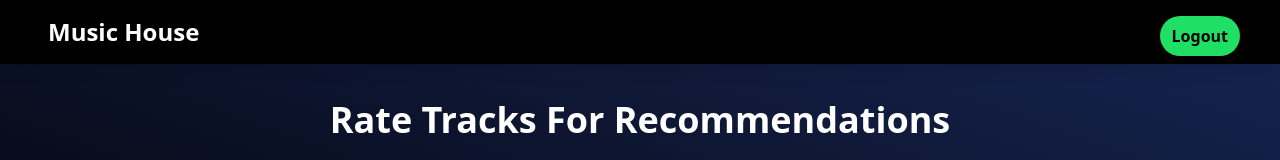
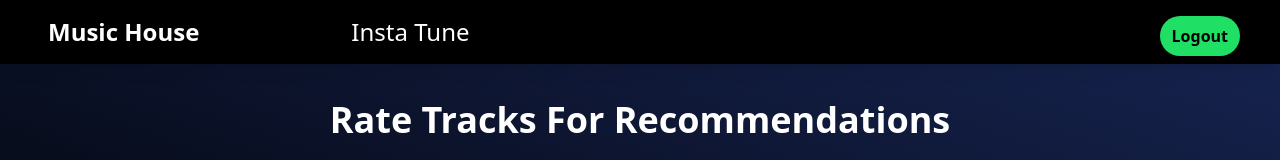
Before and after one commit to OsamaAtiq12/Music-Store, a Next.js app: page /selection in a window 1280 px wide. Shown: the top 160 px of the page. Built offline with nearby package versions, Linux system fonts and the light colour scheme; no server answers.

Commit message:
Refactor Navbar component to add Insta Tune link

```diff
--- a/src/components/ui/Navbar.tsx
+++ b/src/components/ui/Navbar.tsx
@@ -25,11 +25,17 @@ const Navbar: React.FC = () => {
   return (
     <nav className="bg-black p-2 mt-0 w-full fixed  shadow-lg">
       <div className="container mx-auto flex flex-wrap items-center">
-        <div className="flex w-full md:w-1/2 justify-center md:justify-start text-white font-extrabold">
+        <div className="flex w-full md:w-1/2 justify-center md:justify-start gap-36 text-white ">
 
           <Link href="/">
-            <div className="text-white no-underline hover:text-white hover:no-underline">
+            <div className="text-white no-underline hover:text-white hover:no-underline items-center font-extrabold whitespace-nowrap">
               <span className="text-2xl pl-2"><i className="em em-grinning"></i> Music House</span>
+            </div>
+          </Link>
+
+          <Link href="/">
+            <div className="text-white no-underline hover:text-white hover:no-underline whitespace-nowrap">
+              <span className="text-2xl pl-2"><i className="em em-grinning"></i> Insta Tune</span>
             </div>
           </Link>
         </div>
```
